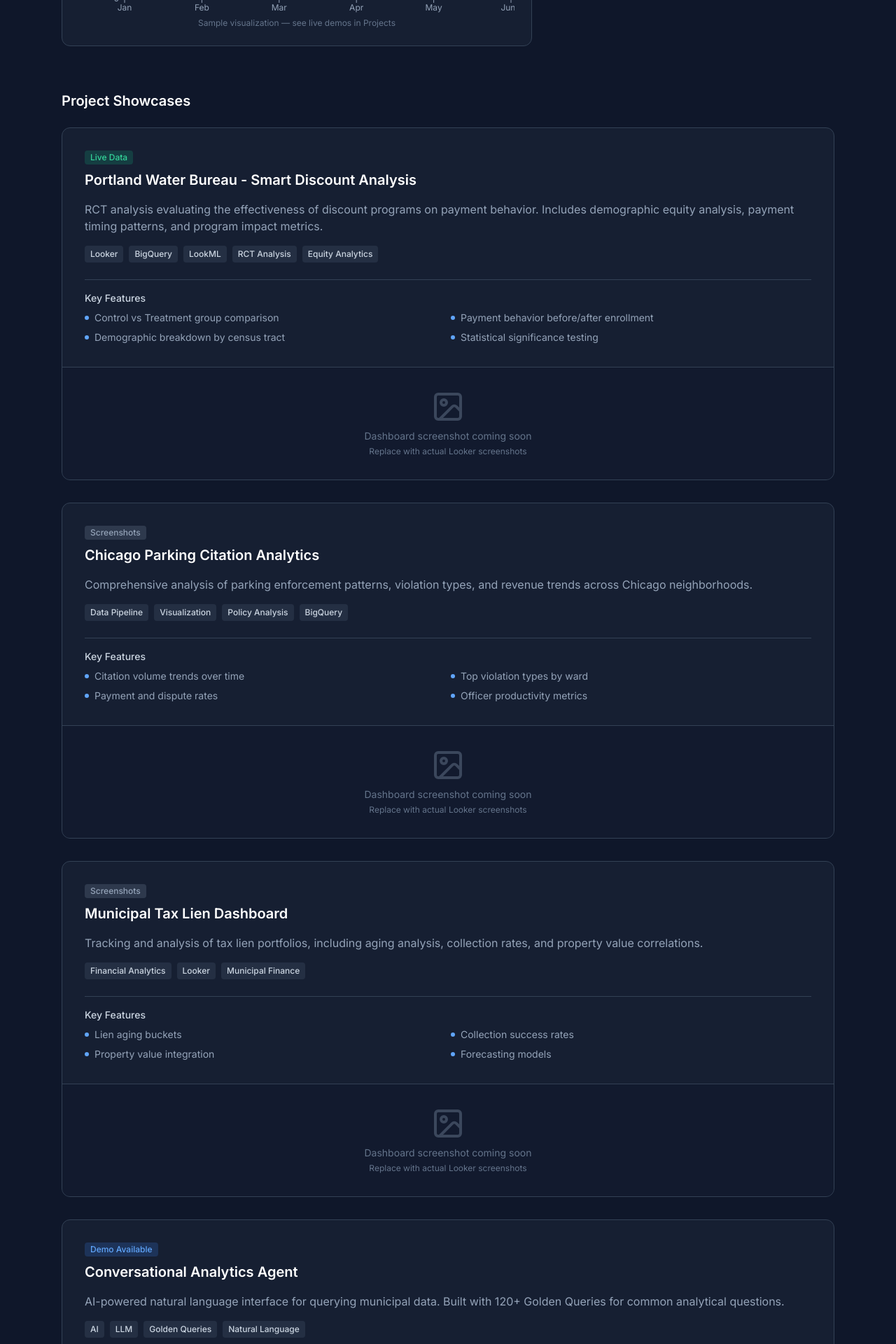
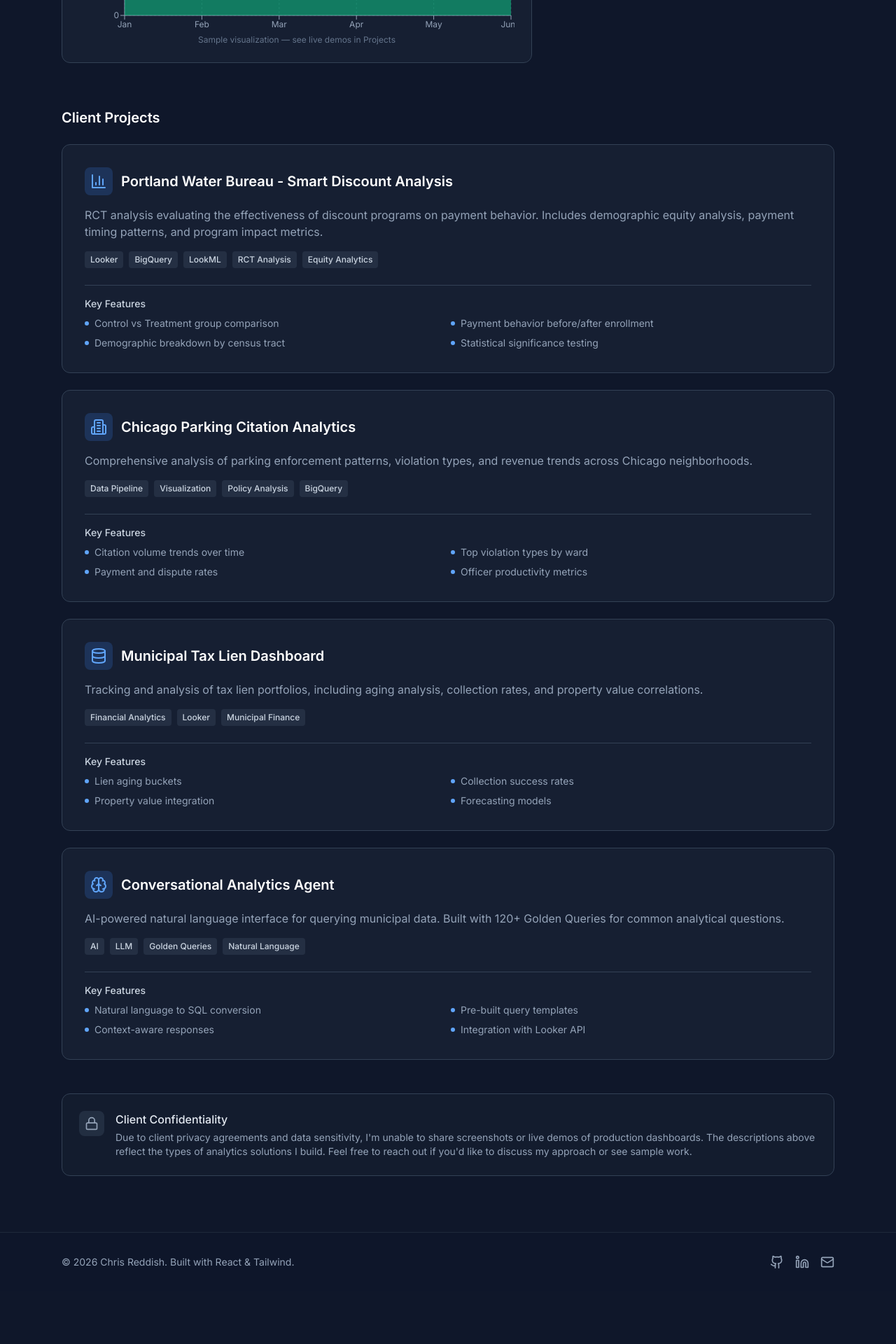
Before and after one commit to Cred1747/chrisreddish.com, a React (Vite) app: page /dashboards in a window 1280 px wide. Shown: the part 660-2580 px from the top of the page at 70% size. After the commit the page ends 2505 px from the top, so only its background shows below. Built offline with nearby package versions, Linux system fonts and the light colour scheme.

Commit message:
Remove screenshot placeholders, add confidentiality note

```diff
--- a/src/pages/Dashboards.jsx
+++ b/src/pages/Dashboards.jsx
@@ -1,11 +1,11 @@
-import { ExternalLink, Play, Image as ImageIcon } from 'lucide-react'
+import { Play, Lock, Building2, Database, Brain, BarChart3 } from 'lucide-react'
 import DemoChart from '../components/DemoChart'
 
 const dashboards = [
   {
     title: 'Portland Water Bureau - Smart Discount Analysis',
     description: 'RCT analysis evaluating the effectiveness of discount programs on payment behavior. Includes demographic equity analysis, payment timing patterns, and program impact metrics.',
-    type: 'live',
+    icon: BarChart3,
     tags: ['Looker', 'BigQuery', 'LookML', 'RCT Analysis', 'Equity Analytics'],
     highlights: [
       'Control vs Treatment group comparison',
@@ -17,7 +17,7 @@ const dashboards = [
   {
     title: 'Chicago Parking Citation Analytics',
     description: 'Comprehensive analysis of parking enforcement patterns, violation types, and revenue trends across Chicago neighborhoods.',
-    type: 'screenshot',
+    icon: Building2,
     tags: ['Data Pipeline', 'Visualization', 'Policy Analysis', 'BigQuery'],
     highlights: [
       'Citation volume trends over time',
@@ -29,7 +29,7 @@ const dashboards = [
   {
     title: 'Municipal Tax Lien Dashboard',
     description: 'Tracking and analysis of tax lien portfolios, including aging analysis, collection rates, and property value correlations.',
-    type: 'screenshot',
+    icon: Database,
     tags: ['Financial Analytics', 'Looker', 'Municipal Finance'],
     highlights: [
       'Lien aging buckets',
@@ -41,7 +41,7 @@ const dashboards = [
   {
     title: 'Conversational Analytics Agent',
     description: 'AI-powered natural language interface for querying municipal data. Built with 120+ Golden Queries for common analytical questions.',
-    type: 'demo',
+    icon: Brain,
     tags: ['AI', 'LLM', 'Golden Queries', 'Natural Language'],
     highlights: [
       'Natural language to SQL conversion',
@@ -58,10 +58,10 @@ export default function Dashboards() {
       <div className="max-w-6xl mx-auto px-4 sm:px-6">
         {/* Header */}
         <div className="mb-12">
-          <h1 className="text-3xl sm:text-4xl font-bold mb-4">Dashboards & Visualizations</h1>
+          <h1 className="text-3xl sm:text-4xl font-bold mb-4">Dashboards & Analytics</h1>
           <p className="text-slate-400 max-w-2xl">
-            Interactive dashboards and analytics tools I've built for municipal clients.
-            These demos showcase the types of insights I deliver using Looker, BigQuery, and React.
+            I build interactive dashboards and analytics tools for municipal clients using Looker, BigQuery, and custom React applications.
+            Here's an overview of the types of solutions I deliver.
           </p>
         </div>
 
@@ -78,32 +78,17 @@ export default function Dashboards() {
 
         {/* Dashboard Cards */}
         <section>
-          <h2 className="text-xl font-semibold mb-6">Project Showcases</h2>
-          <div className="grid gap-8">
+          <h2 className="text-xl font-semibold mb-6">Client Projects</h2>
+          <div className="grid gap-6">
             {dashboards.map((dashboard, i) => (
               <div
                 key={i}
-                className="bg-slate-800/50 rounded-xl border border-slate-700 overflow-hidden"
+                className="bg-slate-800/50 rounded-xl border border-slate-700 p-6 sm:p-8"
               >
-                <div className="p-6 sm:p-8">
                 <div className="flex flex-wrap items-start justify-between gap-4 mb-4">
-                    <div>
-                      <div className="flex items-center gap-2 mb-2">
-                        {dashboard.type === 'live' && (
-                          <span className="px-2 py-0.5 text-xs font-medium bg-accent-500/20 text-accent-400 rounded">
-                            Live Data
-                          </span>
-                        )}
-                        {dashboard.type === 'demo' && (
-                          <span className="px-2 py-0.5 text-xs font-medium bg-primary-500/20 text-primary-400 rounded">
-                            Demo Available
-                          </span>
-                        )}
-                        {dashboard.type === 'screenshot' && (
-                          <span className="px-2 py-0.5 text-xs font-medium bg-slate-600/50 text-slate-400 rounded">
-                            Screenshots
-                          </span>
-                        )}
+                  <div className="flex items-center gap-3">
+                    <div className="p-2 bg-primary-500/20 rounded-lg">
+                      <dashboard.icon className="w-6 h-6 text-primary-400" />
                     </div>
                     <h3 className="text-xl font-semibold">{dashboard.title}</h3>
                   </div>
@@ -134,27 +119,26 @@ export default function Dashboards() {
                   </ul>
                 </div>
               </div>
-
-                {/* Placeholder for screenshot */}
-                <div className="bg-slate-900/50 border-t border-slate-700 p-8 flex items-center justify-center">
-                  <div className="text-center text-slate-500">
-                    <ImageIcon className="w-12 h-12 mx-auto mb-2 opacity-50" />
-                    <p className="text-sm">Dashboard screenshot coming soon</p>
-                    <p className="text-xs mt-1">Replace with actual Looker screenshots</p>
-                  </div>
-                </div>
-              </div>
             ))}
           </div>
         </section>
 
-        {/* Note about confidentiality */}
-        <div className="mt-12 p-4 bg-slate-800/30 rounded-lg border border-slate-700">
+        {/* Confidentiality Note */}
+        <div className="mt-12 p-6 bg-slate-800/30 rounded-xl border border-slate-700">
+          <div className="flex items-start gap-4">
+            <div className="p-2 bg-slate-700/50 rounded-lg">
+              <Lock className="w-5 h-5 text-slate-400" />
+            </div>
+            <div>
+              <h3 className="font-medium text-slate-200 mb-1">Client Confidentiality</h3>
               <p className="text-sm text-slate-400">
-            <strong className="text-slate-300">Note:</strong> Some dashboard details are simplified
-            or use sample data to protect client confidentiality. Actual implementations include
-            additional security, data validation, and client-specific customizations.
+                Due to client privacy agreements and data sensitivity, I'm unable to share screenshots
+                or live demos of production dashboards. The descriptions above reflect the types of
+                analytics solutions I build. Feel free to reach out if you'd like to discuss my
+                approach or see sample work.
               </p>
+            </div>
+          </div>
         </div>
       </div>
     </div>
```
Lines whose indentation alone changed are shown as unchanged.
